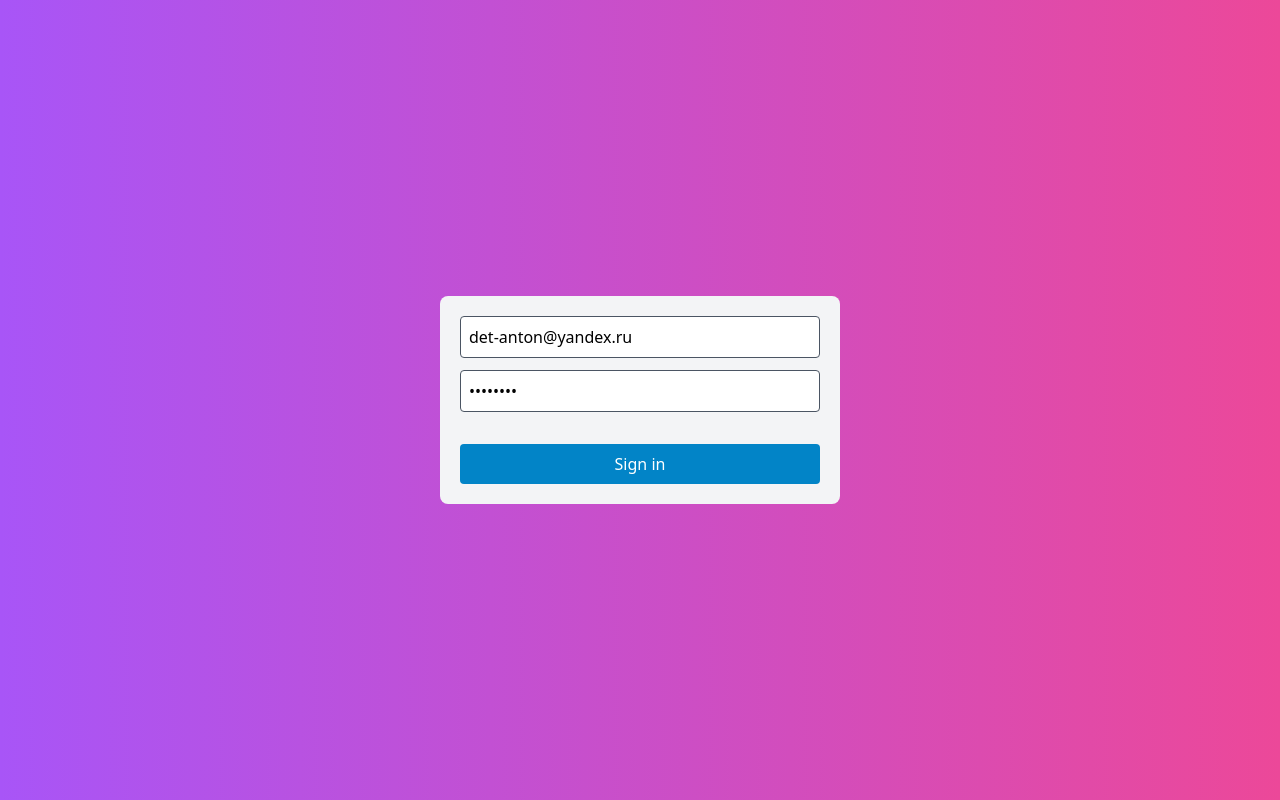
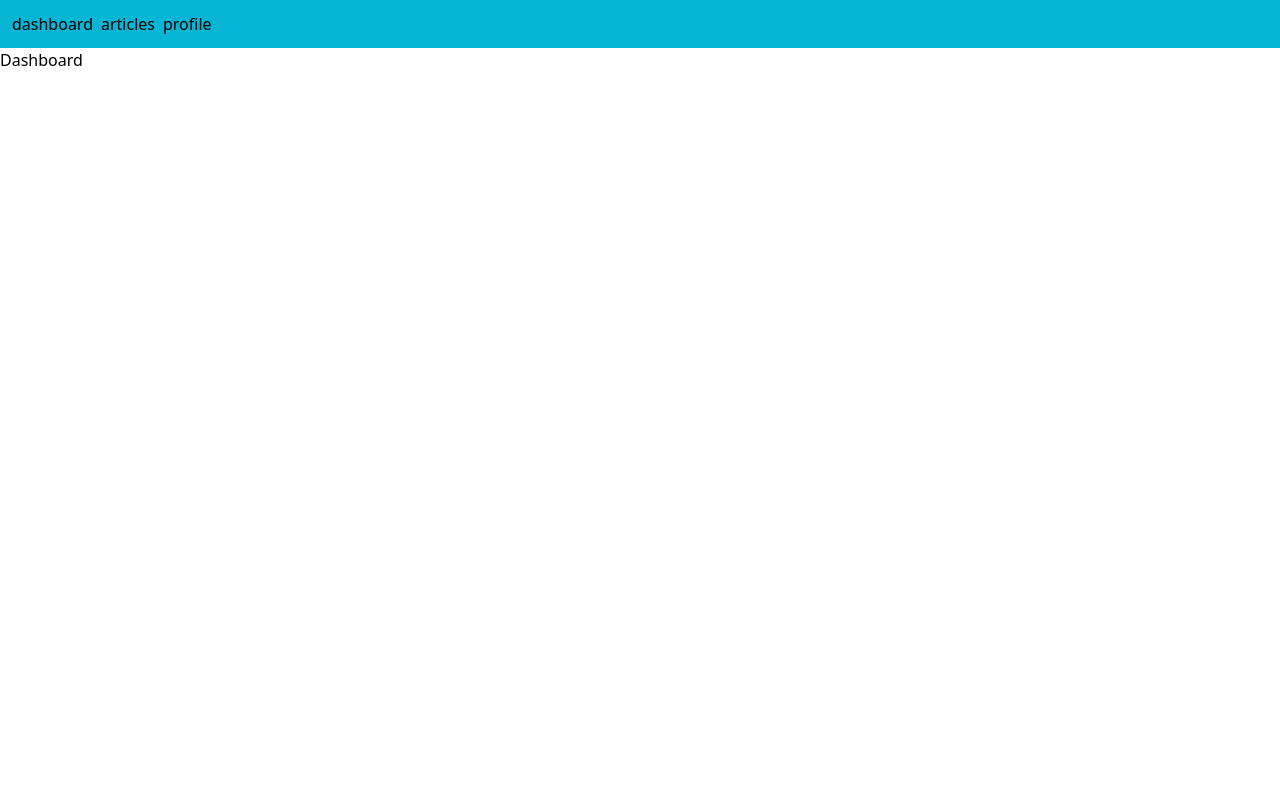
Before and after one commit to ovenmen/polygon, a React (Create React App) app in the folder client/: page /admin/dashboard in a window 1280 px wide. Before the commit this address led to /admin/sigin. Built offline with nearby package versions, Linux system fonts and the light colour scheme; sample sign-in values are in the browser's storage.

Commit message:
feat: Доработка входа в профиль

```diff
--- a/client/src/__data__/slices/app.ts
+++ b/client/src/__data__/slices/app.ts
@@ -1,7 +1,7 @@
 import { createSlice } from '@reduxjs/toolkit';
 
 const initialState = {
-    token: '',
+    token: localStorage.getItem('token')
 };
 
 export const appSlice = createSlice({
@@ -9,12 +9,12 @@ export const appSlice = createSlice({
     initialState,
     reducers: {
         setToken: (state, action) => {
+            localStorage.setItem('token', action.payload);
             state.token = action.payload;
         }
     }
 });
 
-// Action creators are generated for each case reducer function
 export const { setToken } = appSlice.actions;
 
 export default appSlice.reducer;
--- a/client/src/components/Navigation.tsx
+++ b/client/src/components/Navigation.tsx
@@ -8,7 +8,7 @@ const Navigation = () => {
             <ul className='flex m-2'>
                 <li className='m-1'><Link to="/admin/dashboard">dashboard</Link></li>
                 <li className='m-1'><Link to="/admin/articles">articles</Link></li>
-                <li className='m-1'><Link to="/admin/sigin">sigin</Link></li>
+                <li className='m-1'><Link to="/admin/profile">profile</Link></li>
             </ul>
         </nav>
     );
--- a/client/src/components/SiginForm.tsx
+++ b/client/src/components/SiginForm.tsx
@@ -1,8 +1,7 @@
-import React from 'react';
+import React, { useState } from 'react';
 import { useForm } from 'react-hook-form';
 import * as Yup from 'yup';
 import { yupResolver } from '@hookform/resolvers/yup';
-import { useNavigate } from 'react-router-dom';
 import { setToken } from '../__data__/slices/app';
 import { useDispatch } from 'react-redux';
 
@@ -12,8 +11,8 @@ interface IFormInputs {
 }
 
 const SiginForm = () => {
+    const [errorFetch, setErrorFetch] = useState('');
     const dispatch = useDispatch();
-    const navigate = useNavigate();
 
     const validationSchema = Yup.object({
         login: Yup
@@ -44,7 +43,11 @@ const SiginForm = () => {
             body: JSON.stringify({ login, password })
         });
         const data = await response.json();
-        const { token } = data;
+        const { error, token } = data;
+
+        if (error) {
+            setErrorFetch(error);
+        }
 
         if (token) {
             dispatch(setToken(token));
@@ -53,9 +56,9 @@ const SiginForm = () => {
 
     return (
         <form className="w-[400px] bg-gray-100 p-5 rounded-lg" onSubmit={handleSubmit(onSubmit)}>
-            {/* {errors.login && (
-                <p className="text-white text-center text-lg mb-6 p-3 bg-rose-500 rounded-md">{errors.login}</p>
-            )} */}
+            {errorFetch && (
+                <p className="text-white text-center text-lg mb-6 p-3 bg-rose-500 rounded-md">{errorFetch}</p>
+            )}
             <div className="mb-3">
                 <input type="text" className="block border border-gray-600 w-full p-2 rounded outline-none focus:border-cyan-600" placeholder="login" autoComplete="login" {...register('login')} />
                 <p className="text-rose-500">{errors.login?.message}</p>
```
